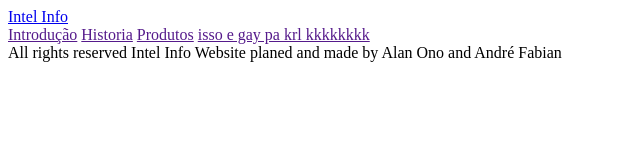
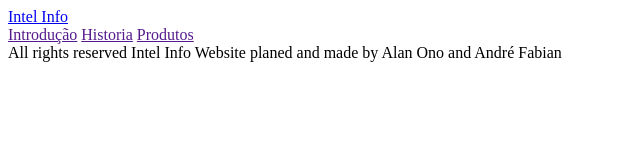
Before and after one commit to PomboN9878/ProjetoWebIntelInfo, a plain HTML site: page index.html in a window 1280 px wide. Shown: the whole page, without its empty margins (0-640 px from the left). Drawn offline with Linux system fonts and the light colour scheme.

Commit message:
Update index.html

```diff
--- a/index.html
+++ b/index.html
@@ -12,7 +12,7 @@
             <a href="">Introdução</a>
             <a href="">Historia</a>
             <a href="">Produtos</a>
-            <a href="">isso e gay pa krl kkkkkkkk</a>
+            <a href=""></a>
         </div>
     </nav>
     <main>
```
